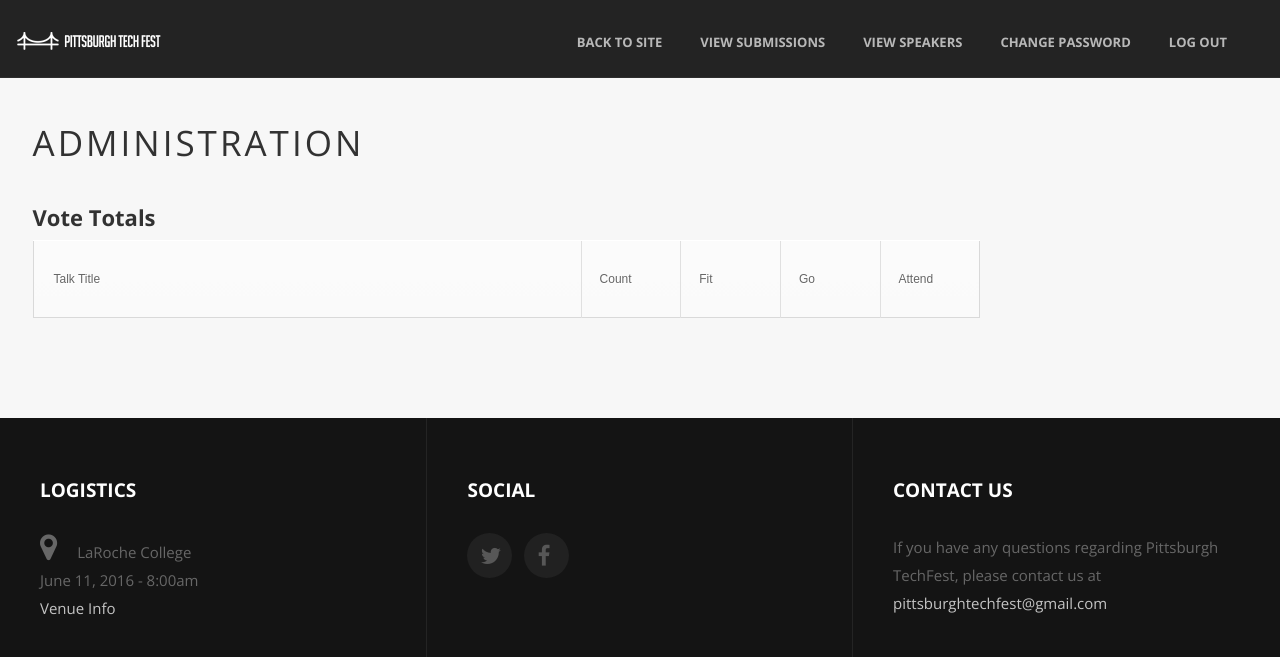
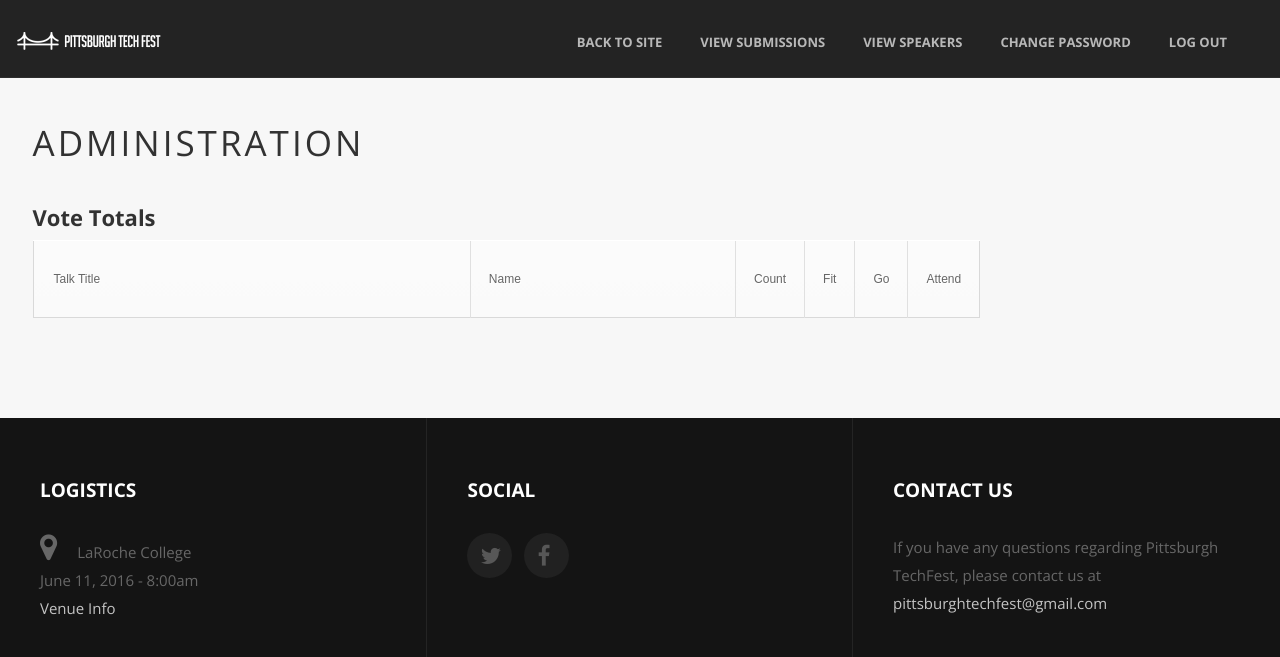
Before and after one commit to PghTechFest/pypghtechfest, a Python web app: template app/templates/adminvotetotals.html in a window 1280 px wide. Shown: the top 657 px of the page. Run offline with Jinja, Linux system fonts and the light colour scheme; the template is opened without the code that fills it, so the values that code supplies are empty; some libraries are stand-ins or nearby versions.

Commit message:
Added name to vote totals, so we can figure out what to take.

```diff
--- a/app/adminviews.py
+++ b/app/adminviews.py
@@ -99,6 +99,8 @@ def get_speakers():
 @login_required
 def get_votetotals():
   items = db.session.query(Submission.title,
+    Submission.firstName,
+    Submission.lastName,
     func.count(Vote.id).label("voteCount"),
     func.sum(Vote.fitsTechfest).label("sumFitsTechfest"),
     func.sum(Vote.fitsTrack).label("sumIWouldGo"),
@@ -108,6 +110,8 @@ def get_votetotals():
     func.avg(Vote.expectedAttendance).label("avgExpectedAttendance")).\
     join(Vote).\
     group_by(Submission.title).\
+    group_by(Submission.firstName).\
+    group_by(Submission.lastName).\
     order_by(Submission.title).\
     all()
   return render_template("adminvotetotals.html",
--- a/app/templates/adminvotetotals.html
+++ b/app/templates/adminvotetotals.html
@@ -6,17 +6,19 @@
 <table>
   <thead>
     <tr>
-      <td width=55%>Talk Title</td>
-      <td width=10%>Count</td>
-      <td width=10%>Fit</td>
-      <td width=10%>Go</td>
-      <td width=10%>Attend</td>
+      <td width=50%>Talk Title</td>
+      <td width=30%>Name</td>
+      <td width=5%>Count</td>
+      <td width=5%>Fit</td>
+      <td width=5%>Go</td>
+      <td width=5%>Attend</td>
     </tr>
   </thead>
   <tbody>
   {% for item in items %}
     <tr>
       <td>{{item.title}}</td>
+      <td>{{item.firstName}} {{item.lastName}}</td>
       <td>{{item.voteCount}}</td>
       <td>{{'%0.2f' % item.avgFitsTechfest|float}}</td>
       <td>{{'%0.2f' % item.avgIWouldGo|float}}</td>
```
Also changed, not shown: 1 other file.
